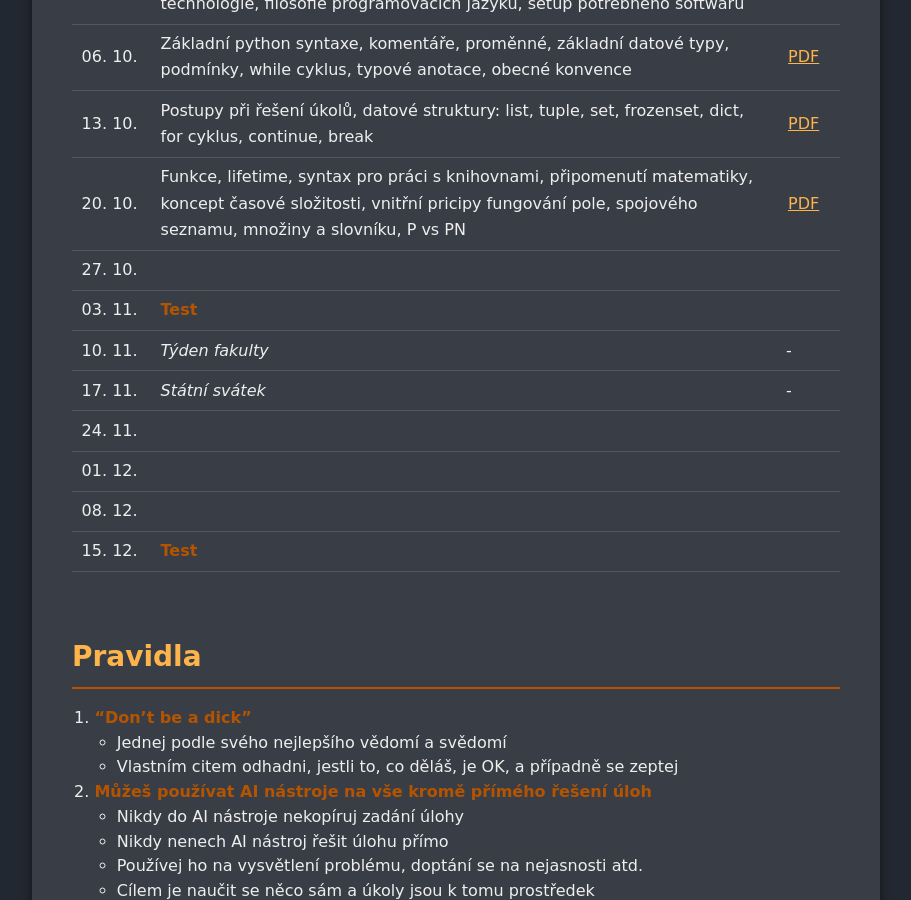
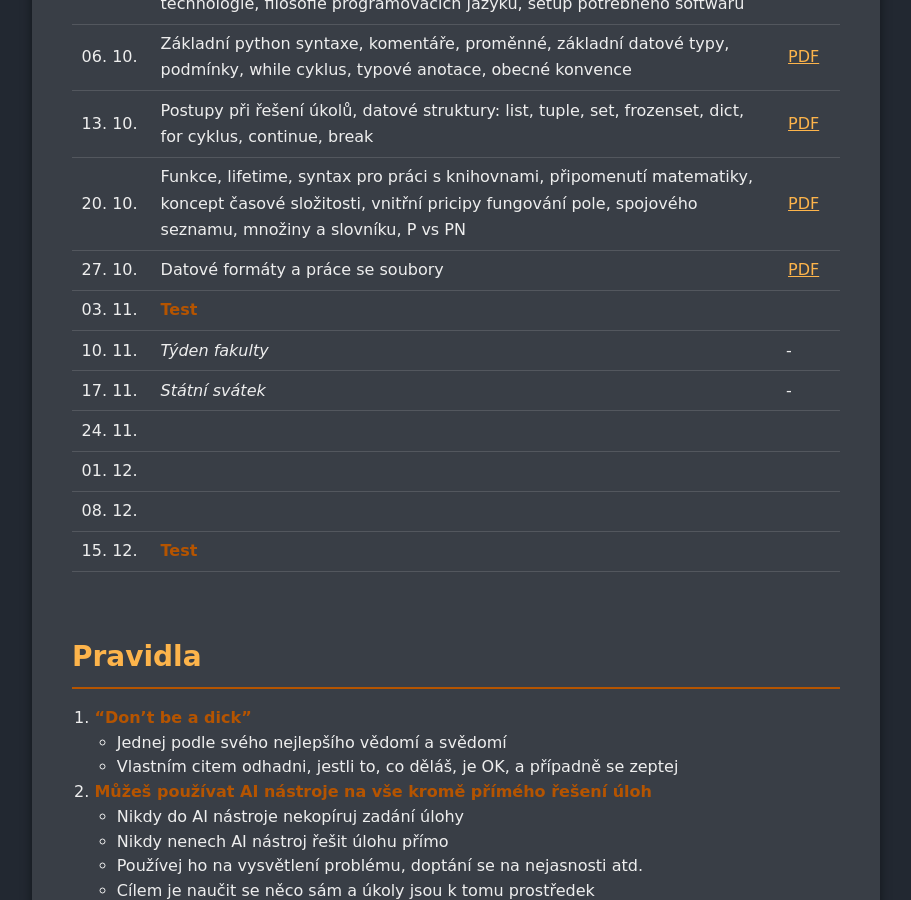
Before and after one commit to yagarea/ggu.cz, a Jekyll site: the page built from pages/teaching/2627-legaltech.md, in a window 1280 px wide and 900 px high, scrolled down 1052 px. Shown: the whole window, without its empty margins (184-1095 px from the left). Built offline with Jekyll 4.4.1, drawn with Linux system fonts in a browser that asks for light colours.

Commit message:
add 5. lecture to lt

```diff
--- a/pages/teaching/2627-legaltech.md
+++ b/pages/teaching/2627-legaltech.md
@@ -42,7 +42,7 @@ Zde bude postupně přibývat probraná látka.
 | 06. 10. | Základní python syntaxe, komentáře, proměnné, základní datové typy, podmínky, while cyklus, typové anotace, obecné konvence | [PDF](https://jc.ggu.cz/lt/2.pdf) |
 | 13. 10. | Postupy při řešení úkolů, datové struktury: list, tuple, set, frozenset, dict, for cyklus, continue, break | [PDF](https://jc.ggu.cz/lt/3.pdf) |
 | 20. 10. | Funkce, lifetime, syntax pro práci s knihovnami, připomenutí matematiky, koncept časové složitosti, vnitřní pricipy fungování pole, spojového seznamu, množiny a slovníku, P vs PN | [PDF](https://jc.ggu.cz/lt/4.pdf) |
-| 27. 10. | | |
+| 27. 10. | Datové formáty a práce se soubory | [PDF](https://jc.ggu.cz/lt/5.pdf) |
 | 03. 11. | **Test** | |
 | 10. 11. | *Týden fakulty* | - |
 | 17. 11. | *Státní svátek* | - |
```
